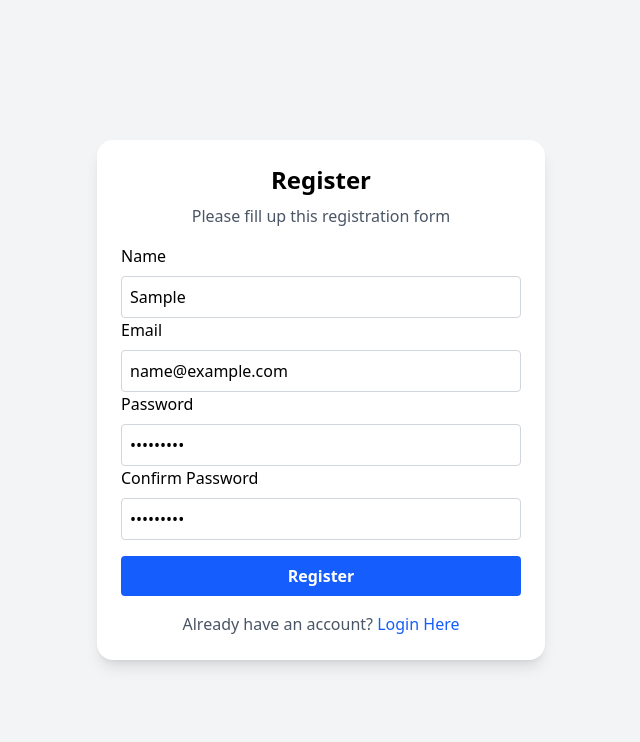
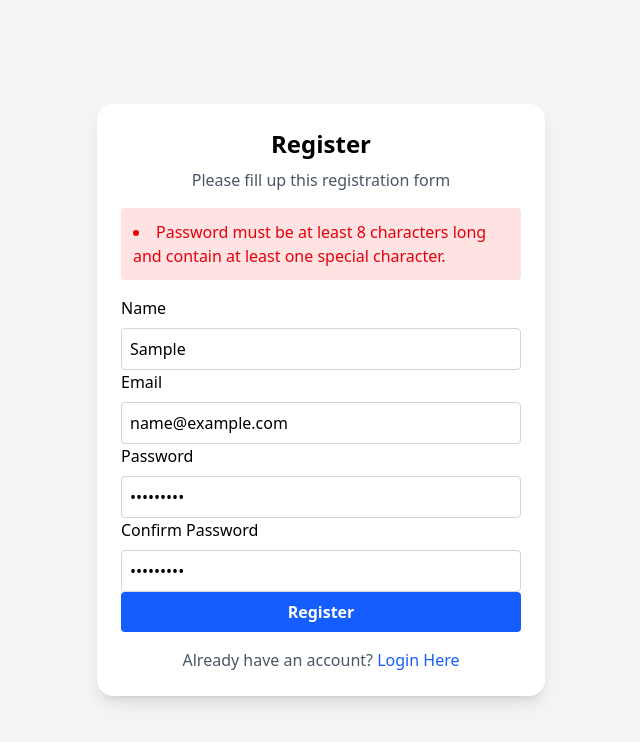
Before and after one commit to abinhyanmikha/gym-website, a Next.js app: page /register in a window 1280 px wide. Both pictures are taken after typing "Sample", "name@example.com", "Sample123", "Sample123" into the empty fields and a click on the button "Register". Shown: the top 742 px of the page, without its empty margins (319-959 px from the left). Built offline with nearby package versions, Linux system fonts and the light colour scheme.

Commit message:
registration page with form validation

```diff
--- a/src/app/(auth)/register/page.jsx
+++ b/src/app/(auth)/register/page.jsx
@@ -1,12 +1,53 @@
 "use client";
 
+import { useState } from "react";
 import Link from "next/link";
 
 export default function Register() {
+  const [errors, setErrors] = useState([]);
+
   const handleSubmit = (e) => {
     e.preventDefault();
-    // Collect form data here using FormData or refs
-    alert("Registration submitted!");
+
+    const name = e.target.name.value.trim();
+    const email = e.target.email.value.trim();
+    const password = e.target.password.value;
+    const confirmPassword = e.target.confirmPassword.value;
+
+    let validationErrors = [];
+
+    // ✅ Check empty fields
+    if (!name || !email || !password || !confirmPassword) {
+      validationErrors.push("All fields are required.");
+    }
+
+    // ✅ Email format check
+    if (!email.includes("@")) {
+      validationErrors.push("Please enter a valid email address.");
+    }
+
+    // ✅ Password: at least 8 characters and 1 special character
+    const passwordRegex = /^(?=.*[!@#$%^&*(),.?":{}|<>]).{8,}$/;
+    if (!passwordRegex.test(password)) {
+      validationErrors.push(
+        "Password must be at least 8 characters long and contain at least one special character."
+      );
+    }
+
+    // ✅ Password match check
+    if (password !== confirmPassword) {
+      validationErrors.push("Passwords do not match.");
+    }
+
+    if (validationErrors.length > 0) {
+      setErrors(validationErrors);
+      return;
+    }
+
+    // ✅ If no errors → clear and submit
+    setErrors([]);
+    console.log({ name, email, password });
+    alert("🎉 Registration successful!");
   };
 
   return (
@@ -23,6 +64,17 @@ export default function Register() {
             Please fill up this registration form
           </p>
 
+          {/* Show Errors */}
+          {errors.length > 0 && (
+            <div className="mb-4 p-3 bg-red-100 text-red-600 rounded">
+              <ul className="list-disc list-inside">
+                {errors.map((err, index) => (
+                  <li key={index}>{err}</li>
+                ))}
+              </ul>
+            </div>
+          )}
+
           {/* Name */}
           <div>
             <label className="block mb-2" htmlFor="name">
@@ -32,6 +84,7 @@ export default function Register() {
               className="border border-gray-300 p-2 rounded w-full focus:ring-2 focus:ring-blue-400 outline-none"
               type="text"
               id="name"
+              name="name"
               placeholder="UserName"
               required
             />
@@ -46,6 +99,7 @@ export default function Register() {
               className="border border-gray-300 p-2 rounded w-full focus:ring-2 focus:ring-blue-400 outline-none"
               type="email"
               id="email"
+              name="email"
               placeholder="Email"
               required
             />
@@ -60,6 +114,7 @@ export default function Register() {
               className="border border-gray-300 p-2 rounded w-full focus:ring-2 focus:ring-blue-400 outline-none"
               type="password"
               id="password"
+              name="password"
               placeholder="Password"
               required
             />
@@ -74,6 +129,7 @@ export default function Register() {
               className="border border-gray-300 p-2 rounded w-full focus:ring-2 focus:ring-blue-400 outline-none"
               type="password"
               id="confirmPassword"
+              name="confirmPassword"
               placeholder="Confirm Password"
               required
             />
@@ -82,7 +138,7 @@ export default function Register() {
           {/* Submit Button */}
           <button
             type="submit"
-            className="w-full p-2 rounded bg-blue-600 mt-4 text-white font-semibold hover:bg-blue-700 transition"
+            className="w-full p-2 rounded bg-blue-600 text-white font-semibold hover:bg-blue-700 transition"
           >
             Register
           </button>
```
